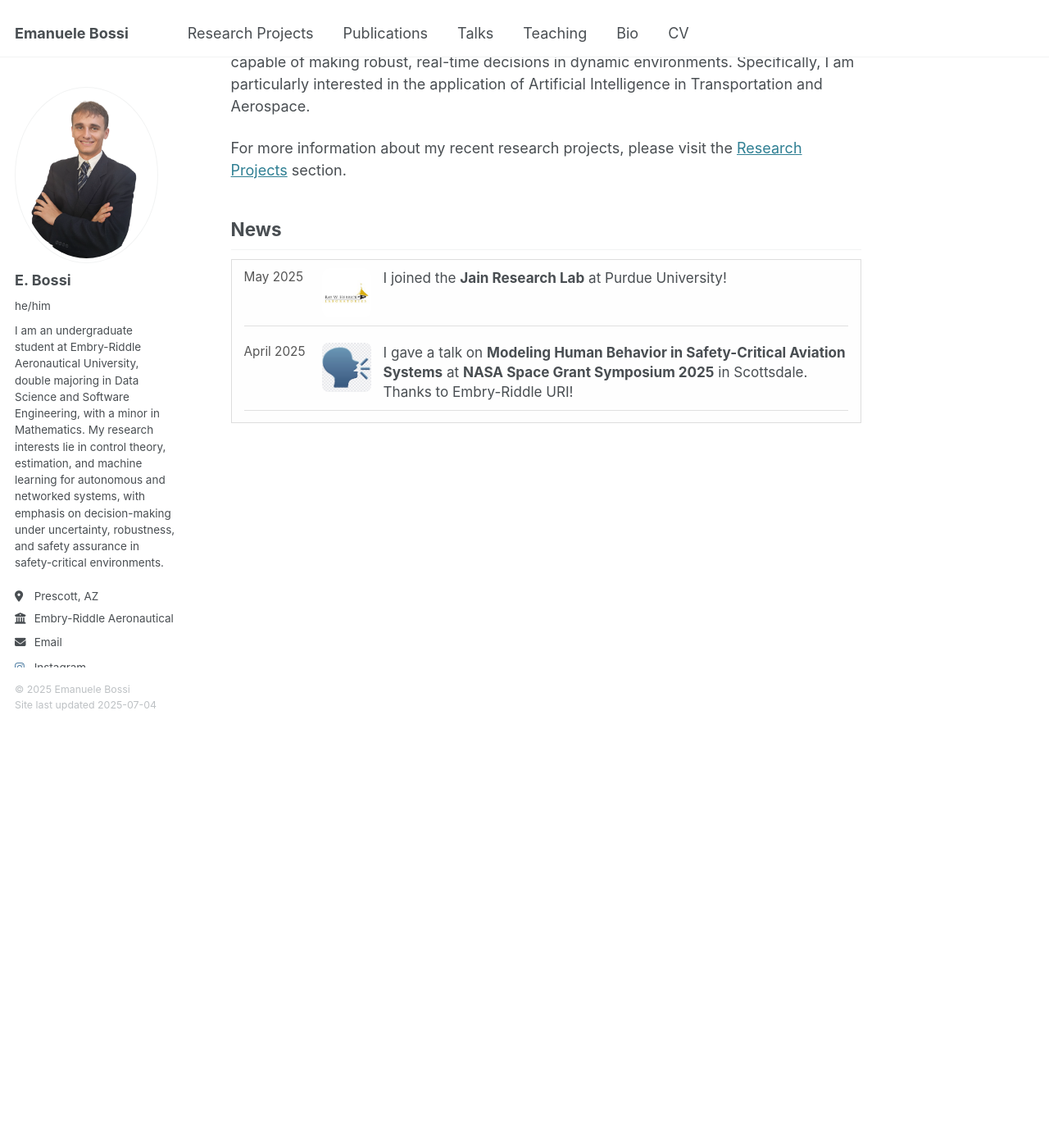
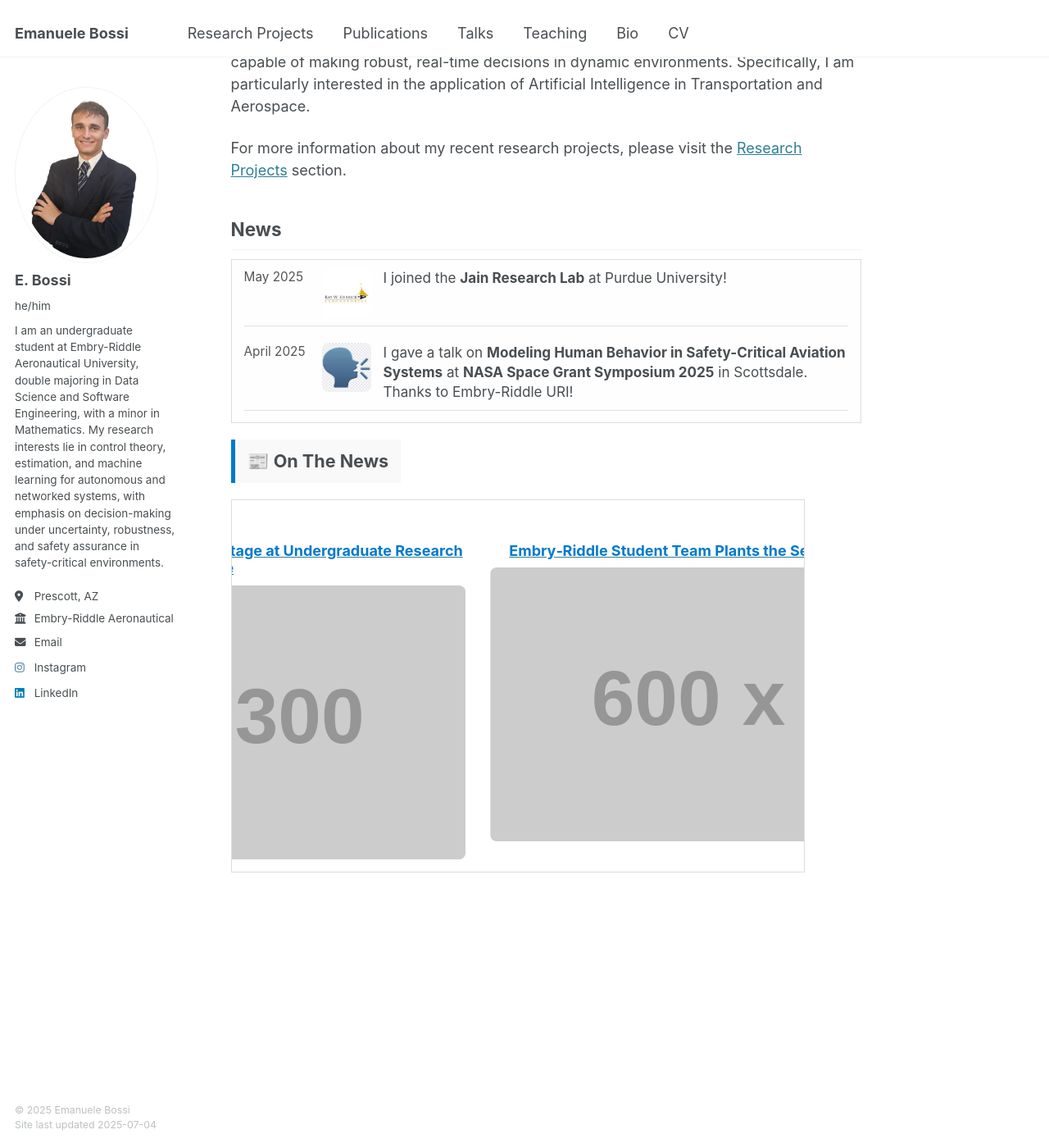
Before and after one commit to bossiemanuele/bossiemanuele.github.io, a Jekyll site: the page built from _pages/about.md, in a window 1280 px wide and 1400 px high, scrolled down 513 px. Shown: the whole window at 82% size. Built offline with Jekyll 4.4.1, drawn with Linux system fonts in a browser that asks for light colours; before the commit the page ends 1345 px from its top, so only the background shows below that; grey boxes are pictures that could not be loaded.

Commit message:
Update about.md

```diff
--- a/_pages/about.md
+++ b/_pages/about.md
@@ -89,7 +89,7 @@ For more information about my recent research projects, please visit the [Resear
       <div class="news-date">January 2025</div>
       <img src="\images\teaching_emoji.jpg" alt="News icon" class="news-image">
       <div class="news-text">
-        I started the role of <b>Teaching Assistant<\b> for the course <b>Software Engineering Practices</b>. Thanks to Professor King for the opportunity!
+        I started the role of <b>Teaching Assistant</b> for the course <b>Software Engineering Practices</b>. Thanks to Professor King for the opportunity!
       </div>
     </div>
 
@@ -113,7 +113,7 @@ For more information about my recent research projects, please visit the [Resear
       <div class="news-date">August 2024</div>
       <img src="\images\teaching_emoji.jpg" alt="News icon" class="news-image">
       <div class="news-text">
-        I started the role of <b>Teaching Assistant<\b> for the course <b>Machine Learning and Big Data Analytics</b>. Thanks to Professor Warner for the opportunity!
+        I started the role of <b>Teaching Assistant</b> for the course <b>Machine Learning and Big Data Analytics</b>. Thanks to Professor Warner for the opportunity!
       </div>
     </div>
 
@@ -164,58 +164,6 @@ For more information about my recent research projects, please visit the [Resear
 .news-text {
   font-size: 0.95em;
   line-height: 1.4;
-}
-</style>
-
-
-
-<!-- ON THE NEWS BANNER -->
-<div style="background-color:#f9f9f9; border-left:5px solid #007acc; padding:10px 15px; margin: 20px 0; font-weight:bold; font-size:1.2em; width: fit-content;">
-📰 On The News
-</div>
-
-<!-- SCROLLABLE NEWS SECTION -->
-<div class="news-scroll-container">
-  <ul class="news-list">
-    <li>
-      <strong><a href="https://news.erau.edu/headlines/embry-riddle-students-shine-on-national-stage-at-undergraduate-research-conference" target="_blank">Embry‑Riddle Students Shine on National Stage at Undergraduate Research Conference</a></strong><br>
-      <em>Embry-Riddle Newsroom – June 2025</em>
-    </li>
-    <li>
-      <strong><a href="https://news.erau.edu/headlines/embry-riddle-student-team-plants-the-seed-for-smart-farming-system" target="_blank">Embry‑Riddle Student Team Plants the Seed for Smart Farming System</a></strong><br>
-      <em>Embry-Riddle Newsroom – May 2025</em>
-    </li>
-    <li>
-      <strong><a href="https://news.erau.edu/headlines/a-record-year-for-student-research-projects-showcased-at-annual-embry-riddle-symposiums" target="_blank">A Record Year for Student Research Projects Showcased at Annual Embry‑Riddle Symposiums</a></strong><br>
-      <em>Embry-Riddle Newsroom – April 2025</em>
-    </li>
-    <li>
-      <strong><a href="https://erau.edu/hub-spoke/stories/blending-athletics-and-academia-a-journey-of-dedication-and-passion" target="_blank">Blending Athletics and Academia: A Journey of Dedication and Passion</a></strong><br>
-      <em>Embry-Riddle Newsroom – November 2024</em>
-    </li>
-    <!-- Add more items as needed -->
-  </ul>
-</div>
-
-<!-- CSS -->
-<style>
-.news-scroll-container {
-  max-height: 200px;
-  overflow-y: auto;
-  border: 1px solid #ddd;
-  padding: 10px 15px;
-  background-color: #fefefe;
-}
-
-.news-list {
-  list-style: none;
-  padding: 0;
-  margin: 0;
-}
-
-.news-list li {
-  margin-bottom: 15px;
-  font-size: 0.95em;
 }
 </style>
 
```
